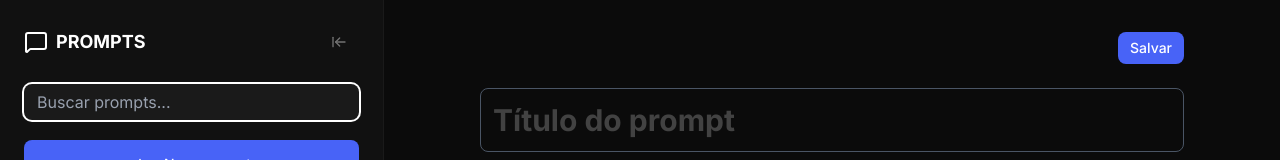
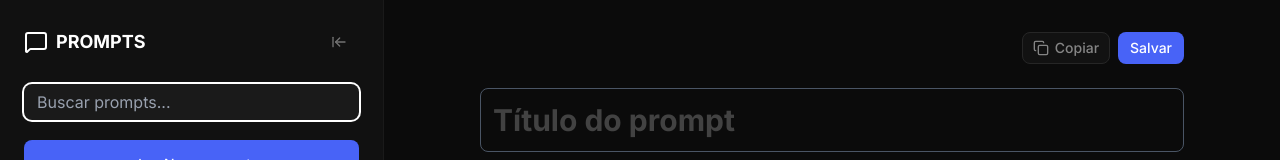
Before and after one commit to PedroCarvalho711/Prompt-manager, a Next.js app: page /new in a window 1280 px wide. Shown: the top 160 px of the page. Built offline with nearby package versions, Linux system fonts and the light colour scheme; no server answers; the database is empty.

Commit message:
Criando o CopyButton

```diff
--- /dev/null
+++ b/src/components/button-actions/copy-button.tsx
@@ -0,0 +1,63 @@
+'use client';
+
+import { Check, Copy } from 'lucide-react';
+import { useEffect, useRef, useState } from 'react';
+import { toast } from 'sonner';
+import { Button } from '../ui/button';
+
+type CopyButtonProps = {
+  content: string;
+};
+
+export const CopyButton = ({ content }: CopyButtonProps) => {
+  const [isCopied, setIsCopied] = useState(false);
+  const timerRef = useRef<ReturnType<typeof setTimeout>>(null);
+
+  const isContentEmpty = !content.trim();
+
+  const clearTimer = () => {
+    if (timerRef.current) {
+      clearTimeout(timerRef.current);
+      timerRef.current = null;
+    }
+  };
+
+  const handleCopy = async () => {
+    const text = content.trim();
+
+    try {
+      await navigator.clipboard.writeText(text);
+      setIsCopied(true);
+
+      clearTimer();
+      timerRef.current = setTimeout(() => setIsCopied(false), 2000);
+    } catch (error) {
+      const _error = error as Error;
+      toast.error(`Erro ao copiar o texto: ${_error.message}`);
+    }
+  };
+
+  useEffect(() => {
+    return () => {
+      clearTimer();
+    };
+  }, []);
+
+  return (
+    <Button
+      type="button"
+      variant="outline"
+      size="sm"
+      className="disabled:opacity-50"
+      disabled={isContentEmpty}
+      onClick={handleCopy}
+    >
+      {isCopied ? (
+        <Check className="w-4 h-4 text-green-400" />
+      ) : (
+        <Copy className="w-4 h-" />
+      )}
+      <span>{isCopied ? 'Copiado' : 'Copiar'}</span>
+    </Button>
+  );
+};
--- /dev/null
+++ b/src/components/button-actions/index.ts
@@ -0,0 +1 @@
+export * from './copy-button';
--- a/src/components/prompts/prompt-form.tsx
+++ b/src/components/prompts/prompt-form.tsx
@@ -10,6 +10,7 @@ import {
 } from '@/core/application/prompts/create-prompt.dto';
 import { useRouter } from 'next/navigation';
 import { toast } from 'sonner';
+import { CopyButton } from '../button-actions';
 import { Button } from '../ui/button';
 import { Form, FormControl, FormField, FormItem } from '../ui/form';
 import { Input } from '../ui/input';
@@ -25,6 +26,7 @@ export const PromptForm = () => {
       content: '',
     },
   });
+  const content = form.watch('content');
 
   const submit = async (data: CreatePromptDTO) => {
     const result = await createPromptAction(data);
@@ -42,6 +44,7 @@ export const PromptForm = () => {
     <Form {...form}>
       <form onSubmit={form.handleSubmit(submit)} className="space-y-6">
         <header className="flex flex-wrap gap-2 items-center mb-6 justify-end">
+          <CopyButton content={content} />
           <Button type="submit" size="sm">
             Salvar
           </Button>
```
